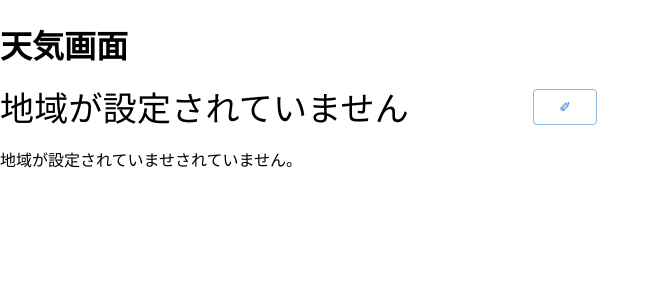
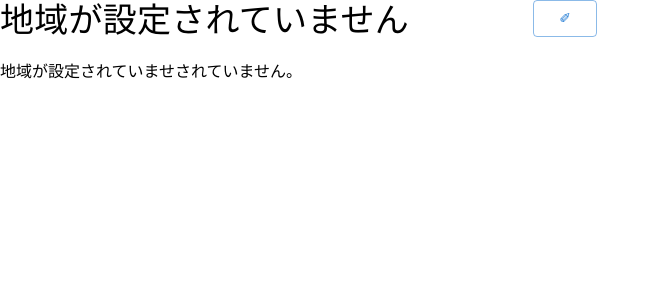
Before and after one commit to kc3hack/2023_H, a React (Create React App) app in the folder kc3hack_h/: page /weather in a window 1280 px wide. Shown: the top 300 px of the page, without its empty margins (0-660 px from the left). Built offline with nearby package versions, Linux system fonts and the light colour scheme.

Commit message:
🚧 不要な文字の削除とidを追加

```diff
--- a/kc3hack_h/src/Weather.js
+++ b/kc3hack_h/src/Weather.js
@@ -153,9 +153,7 @@ function Weather() {
   }
 
   return (
-    <div>
-      <h1>天気画面</h1>
-
+    <div id="feature-weather">
       <div id="location">
         <Grid container>
           <Grid item xs={5}>
```
